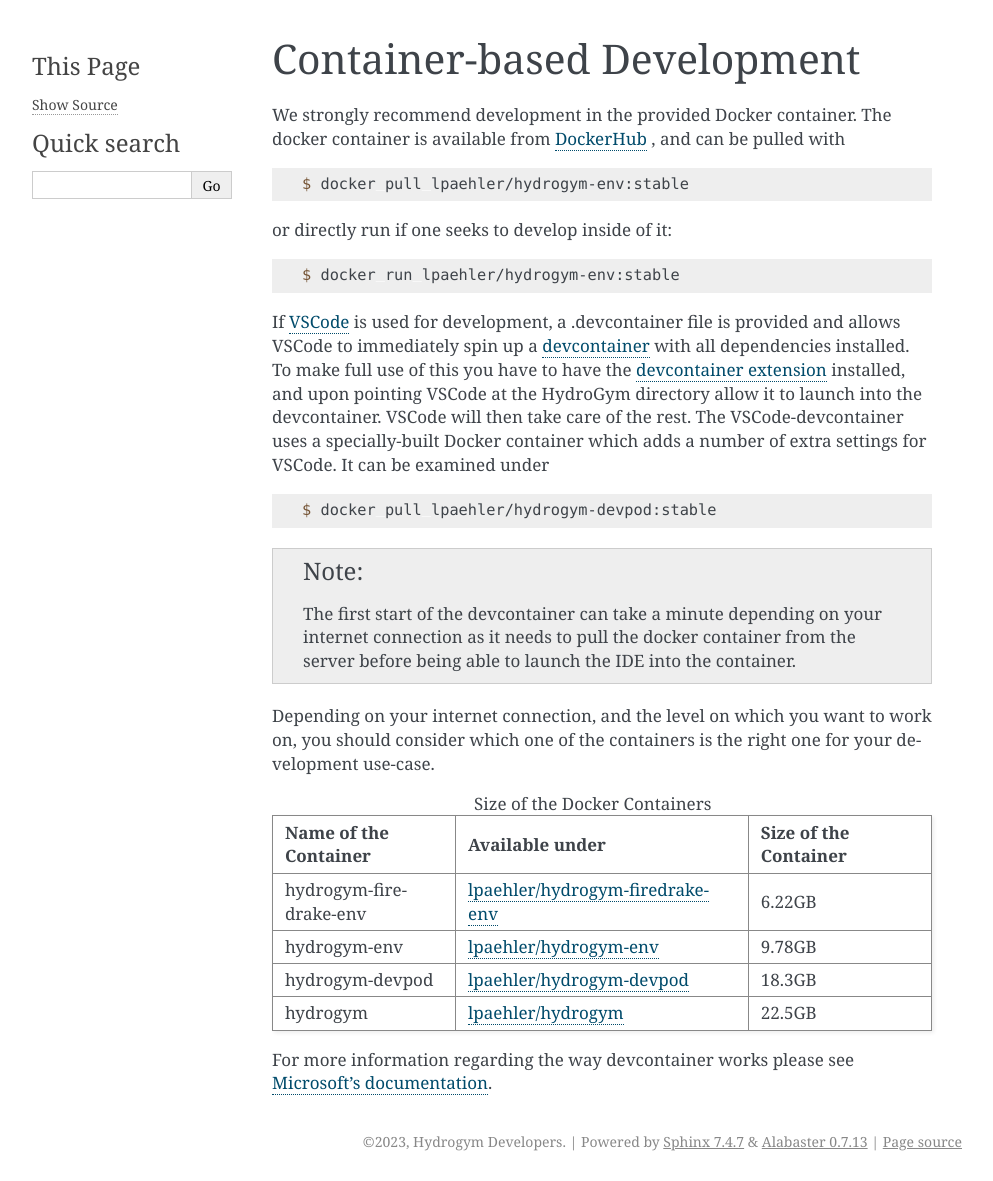
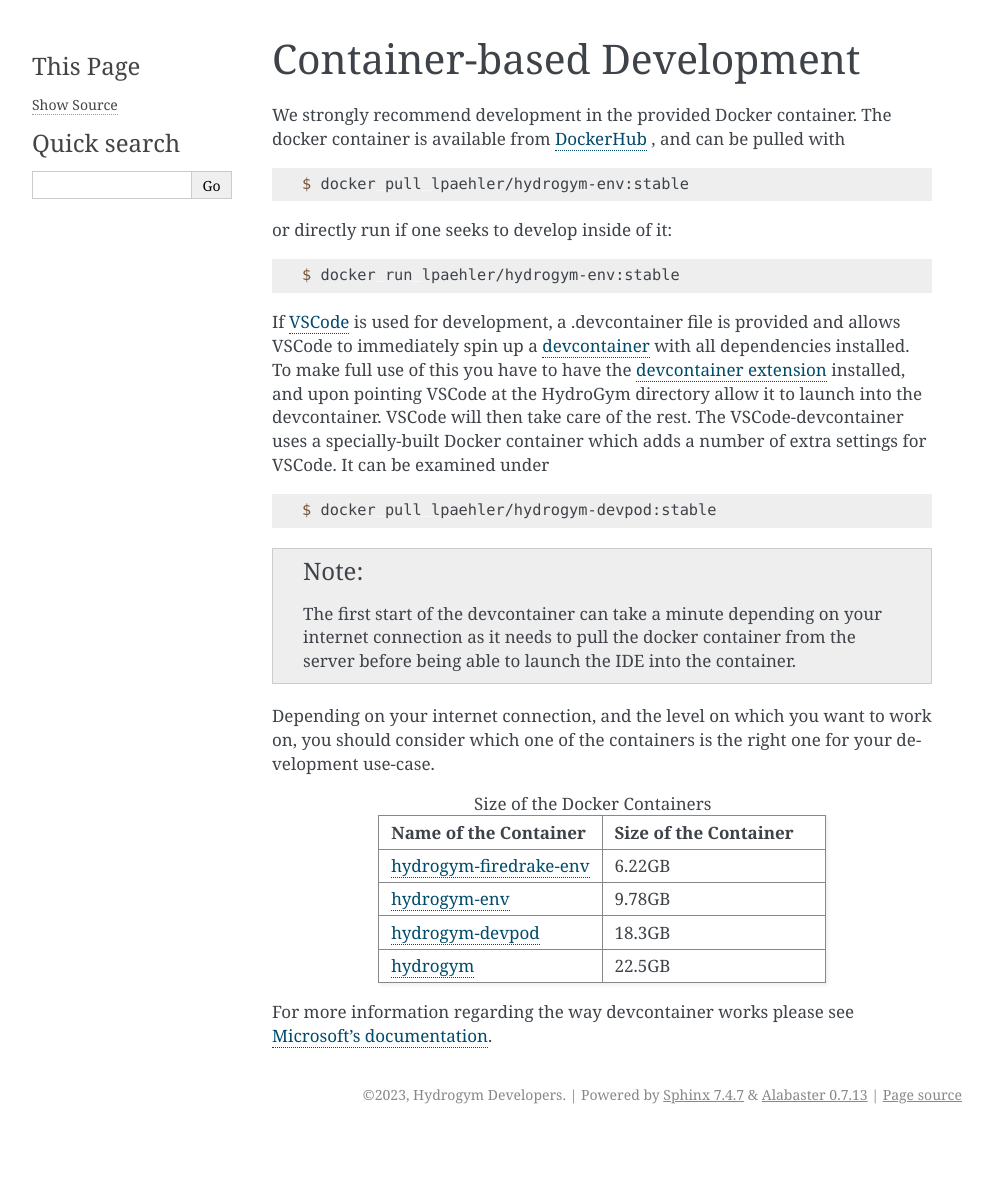
Before and after one commit to dynamicslab/hydrogym, a Sphinx documentation site: the page built from docs/docker_development.rst, in a window 1280 px wide. Shown: the whole page, without its empty margins (148-1141 px from the left). Built offline with Sphinx 7.4.7, drawn with Linux system fonts in a browser that asks for light colours; after the commit the page ends 1134 px from its top, so only the background shows below that.

Commit message:
Update docker_development.rst
Simplify size table in the Docker-based development.

```diff
--- a/docs/docker_development.rst
+++ b/docs/docker_development.rst
@@ -36,23 +36,18 @@ Depending on your internet connection, and the level on which you want to work o
 the containers is the right one for your development use-case.
 
 .. list-table:: Size of the Docker Containers
-   :widths: 25 40 25
+   :widths: 40 40
    :header-rows: 1
 
    * - Name of the Container
-     - Available under
      - Size of the Container
-   * - hydrogym-firedrake-env
-     - `lpaehler/hydrogym-firedrake-env <https://hub.docker.com/repository/docker/lpaehler/hydrogym-firedrake-env/general>`_
+   * - `hydrogym-firedrake-env <https://hub.docker.com/repository/docker/lpaehler/hydrogym-firedrake-env/general>`_
      - 6.22GB
-   * - hydrogym-env
-     - `lpaehler/hydrogym-env <https://hub.docker.com/repository/docker/lpaehler/hydrogym-env/general>`_
+   * - `hydrogym-env <https://hub.docker.com/repository/docker/lpaehler/hydrogym-env/general>`_
      - 9.78GB
-   * - hydrogym-devpod
-     - `lpaehler/hydrogym-devpod <https://hub.docker.com/repository/docker/lpaehler/hydrogym-devpod/general>`_
+   * - `hydrogym-devpod <https://hub.docker.com/repository/docker/lpaehler/hydrogym-devpod/general>`_
      - 18.3GB
-   * - hydrogym
-     - `lpaehler/hydrogym <https://hub.docker.com/repository/docker/lpaehler/hydrogym/general>`_
+   * - `hydrogym <https://hub.docker.com/repository/docker/lpaehler/hydrogym/general>`_
      - 22.5GB
 
 For more information regarding the way devcontainer works please see
```
